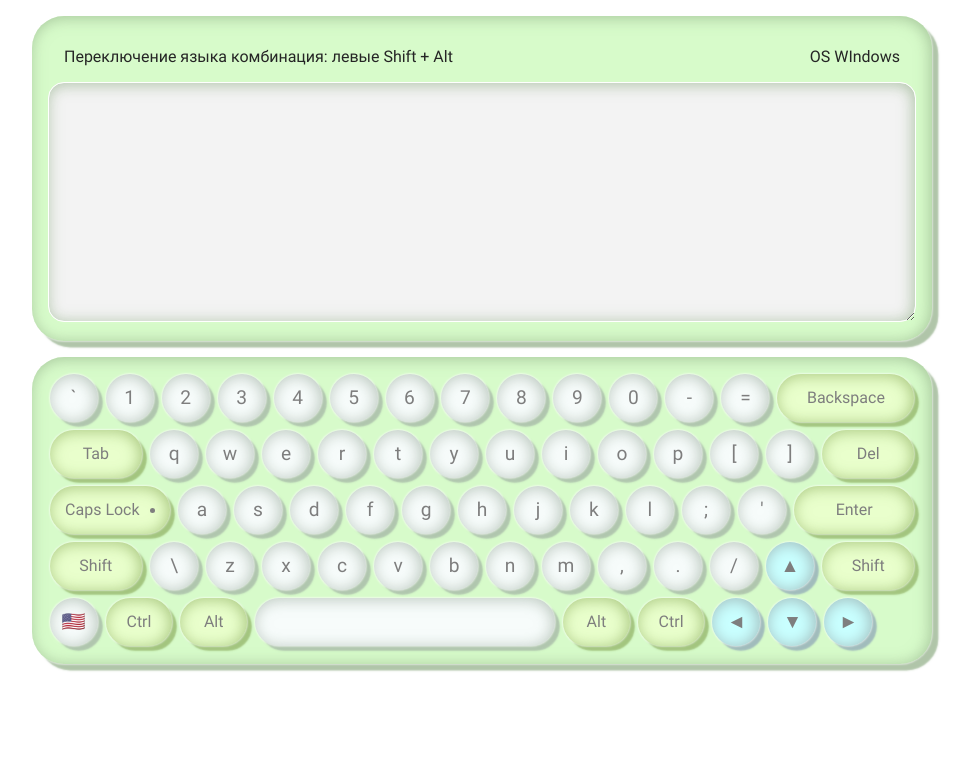
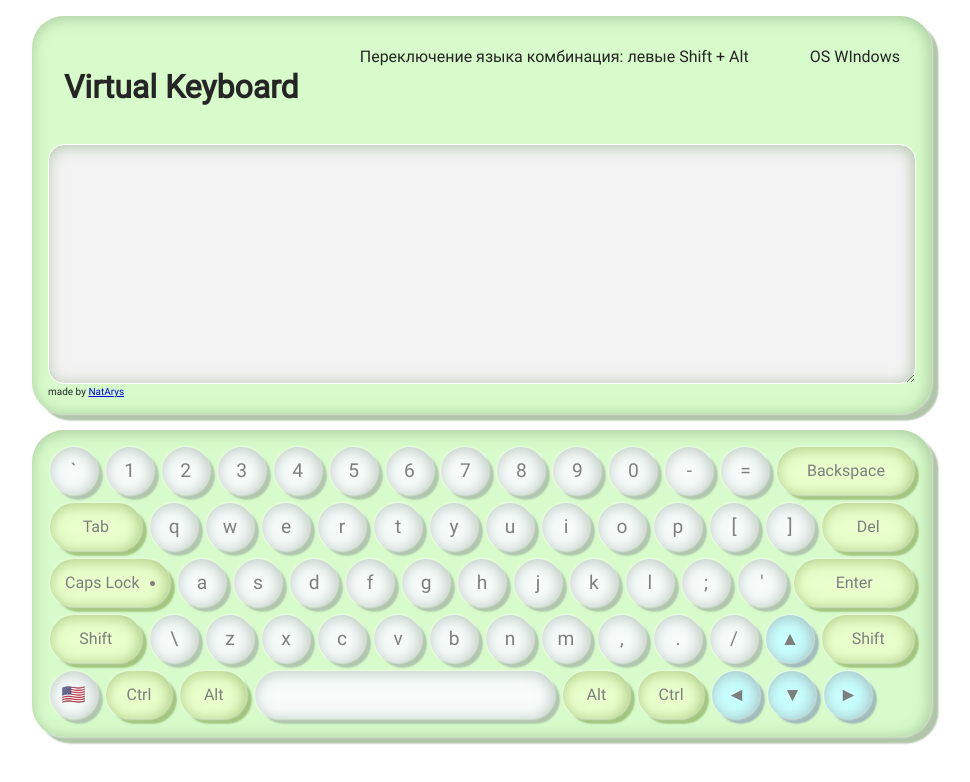
Before and after one commit to NatArys/virtual-keyboard, a website built with webpack: page src/index.html in a window 1280 px wide. Shown: the whole page, without its empty margins (158-1128 px from the left). Built offline with nearby package versions, Linux system fonts and the light colour scheme.

Commit message:
refactor: apply prettier

```diff
--- a/src/index.html
+++ b/src/index.html
@@ -5,7 +5,7 @@
   <meta charset="UTF-8">
   <meta http-equiv="X-UA-Compatible" content="IE=edge">
   <meta name="viewport" content="width=device-width, initial-scale=1.0">
-  <!-- <link rel="icon" href="img/favicon.svg" type="image/svg+xml"> -->
+  <link rel="icon" href="favicon.svg" type="image/svg+xml">
   <title>Keyboard</title>
 </head>
 
--- a/src/index.js
+++ b/src/index.js
@@ -8,9 +8,11 @@ const body = document.querySelector('body');
 
 const keyboard = new Keyboard();
 
-const infoText=createNewNode('div','','info');
-const changeLangText=createNewNode('div', 'Переключение языка комбинация: левые Shift + Alt', 'lang-text');
-const os=createNewNode('div', 'OS WIndows', 'os-text');
+const infoText = createNewNode('div', '', 'info');
+const changeLangText = createNewNode('div', 'Переключение языка комбинация: левые Shift + Alt', 'lang-text');
+const os = createNewNode('div', 'OS WIndows', 'os-text');
+const titleText = createNewNode('h1', 'Virtual Keyboard', 'title');
+const infoName = createNewNode('div', 'made by <a href="https://github.com/NatArys">NatArys</a>', 'info-name');
 
 const textWrap = createNewNode('section', '', 'input-wrapper');
 const inputField = createNewNode('textarea', '', 'input-field');
@@ -22,15 +24,17 @@ window.onload = () => {
 
   body.append(textWrap);
 
+  infoText.append(titleText);
   infoText.append(changeLangText);
   infoText.append(os);
 
   textWrap.append(infoText);
   textWrap.append(inputField);
+  textWrap.append(infoName);
+
+  body.append(keyboard.generateKeyboard());
 
 
-
-  body.append(keyboard.generateKeyboard());
 
   // real keyboard
   // нажать
@@ -87,6 +91,7 @@ const pressKey = (event, btn, code) => {
   // символы
   if (btn.dataset.type === 'char' || btn.dataset.type === 'num') {
     str = btn.textContent;
+    if (code === 'Tab') str = '    ';
     keyboard.changeShift(event);
     inputField.value += str;
   }
@@ -139,7 +144,7 @@ const pressKey = (event, btn, code) => {
       if (caret > 0) inputField.setSelectionRange(caret - 1, caret - 1);
     }
     if (code === 'Delete') {
-      let str = inputField.value.substring(0, caret) + inputField.value.substring(caret+1, inputField.value.length);
+      let str = inputField.value.substring(0, caret) + inputField.value.substring(caret + 1, inputField.value.length);
       inputField.value = str;
       inputField.setSelectionRange(caret, caret);
     }
```
Also changed, not shown: src/favicon.svg (added).
